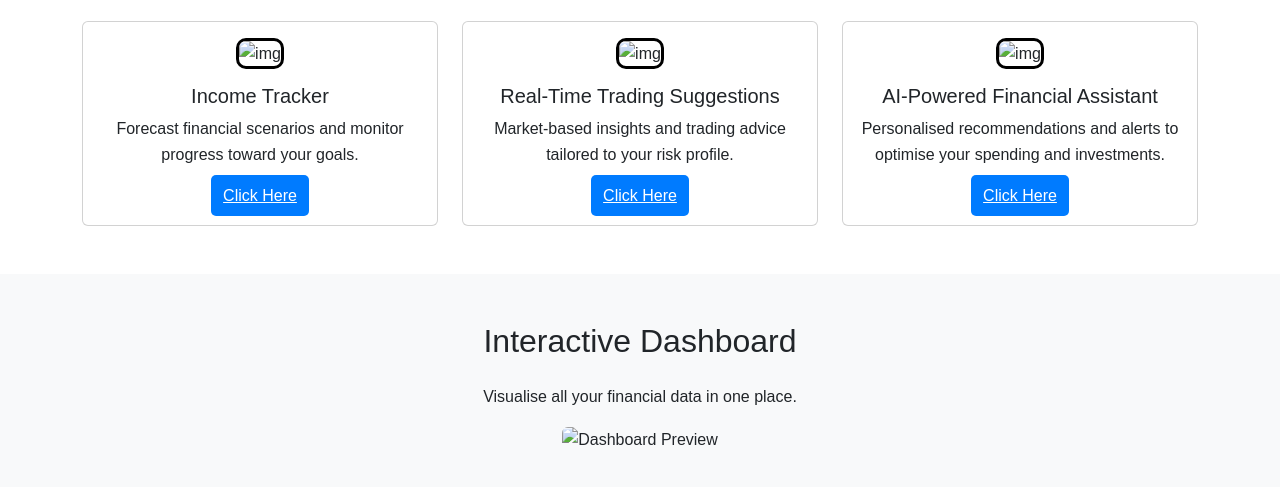
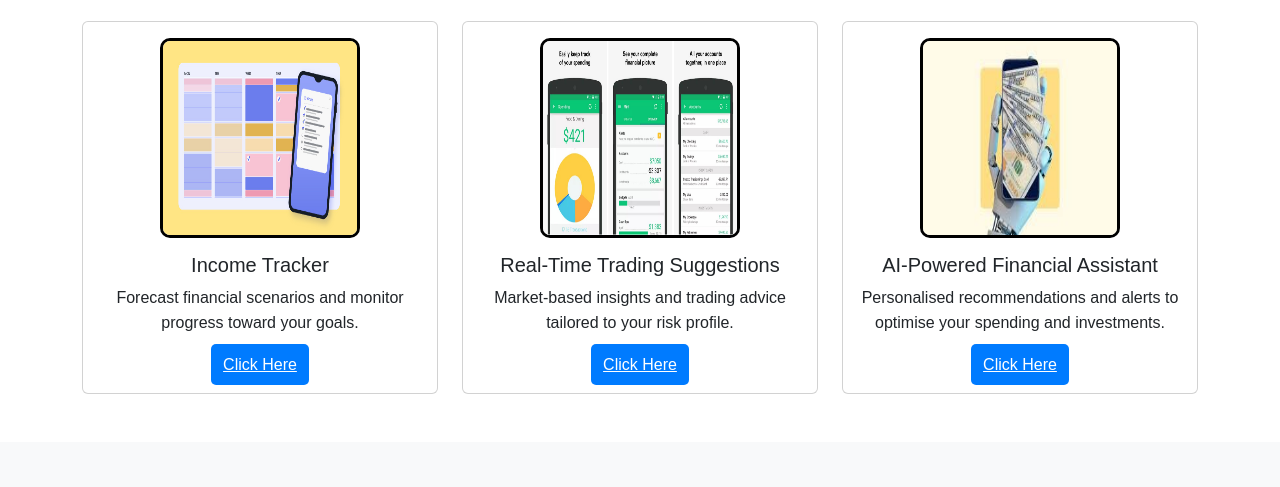
Before and after one commit to ayeshakhurana/ExpensePro, a plain HTML site: page index.html in a window 1280 px wide. Shown: the part 429-916 px from the top of the page. Drawn offline with nearby package versions, Linux system fonts and the light colour scheme.

Commit message:
final changes

```diff
--- a/index.html
+++ b/index.html
@@ -38,7 +38,7 @@
         <div class="col-md-4">
           <div class="card h-100">
             <div class="card-body">
-              <img src="image copy 3.png" alt="img" id="incomeimg">
+              <img src="image copy3.jpg" alt="img" id="incomeimg">
               <h5 class="card-title">Income Tracker</h5>
               <p class="card-text">Forecast financial scenarios and monitor progress toward your goals.</p>
               <a href="income_index.html" class="btn-primary" id="button" target="_blank">Click Here</a>
@@ -48,7 +48,7 @@
         <div class="col-md-4">
           <div class="card h-100">
             <div class="card-body">
-              <img src="image copy 2.png" alt="img" id="incomeimg">
+              <img src="image copy2.jpg" alt="img" id="incomeimg">
               <h5 class="card-title">Real-Time Trading Suggestions</h5>
               <p class="card-text">Market-based insights and trading advice tailored to your risk profile.</p>
               <a href="trading.html" class="btn-primary" id="button" target="_blank">Click Here</a>
@@ -58,7 +58,7 @@
         <div class="col-md-4">
           <div class="card h-100">
             <div class="card-body">
-              <img src="image copy.png" alt="img" id="incomeimg">
+              <img src="image copy.jpg" alt="img" id="incomeimg">
               <h5 class="card-title">AI-Powered Financial Assistant</h5>
               <p class="card-text">Personalised recommendations and alerts to optimise your spending and investments.</p>
               <a href="ai.html" class="btn-primary" id="button" target="_blank">Click Here</a>
@@ -72,7 +72,7 @@
     <div class="container text-center">
       <h2 class="mb-4">Interactive Dashboard</h2>
       <p>Visualise all your financial data in one place.</p>
-      <img src="image.png" alt="Dashboard Preview" class="img-fluid rounded" id="dashimg">
+      <img src="image.jpg" alt="Dashboard Preview" class="img-fluid rounded" id="dashimg">
     </div>
   </section>
   <section id="ai-assistant" class="py-5">
@@ -86,6 +86,6 @@
     <p>&copy; 2024 ExpensePro. All rights reserved.</p>
   </footer>
   <script src="https://cdn.jsdelivr.net/npm/bootstrap@5.3.0/dist/js/bootstrap.bundle.min.js"></script>
-  <script src="script_mini.js"></script>
+  <script src="script.js"></script>
 </body>
 </html>
```
Also changed, not shown: income_index.html (+1 -1 lines), trading.html (+1 -1 lines).
